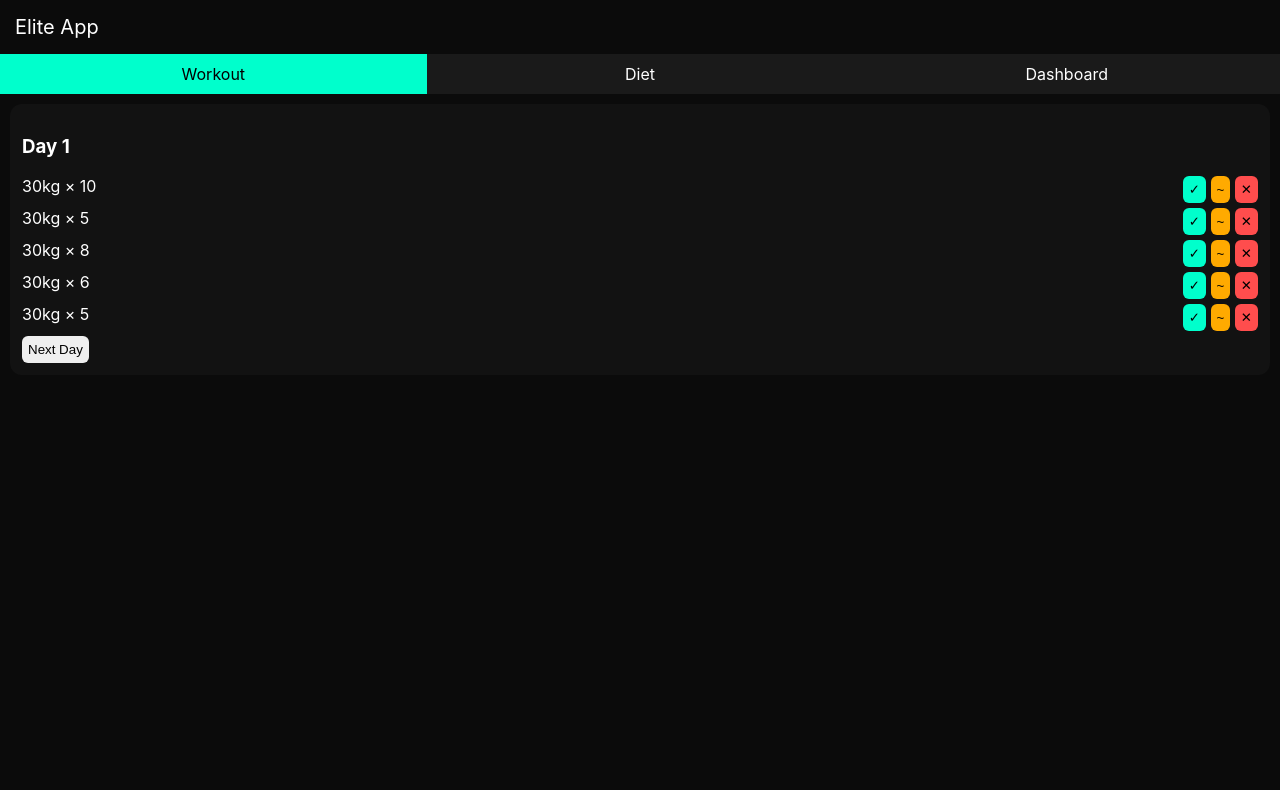
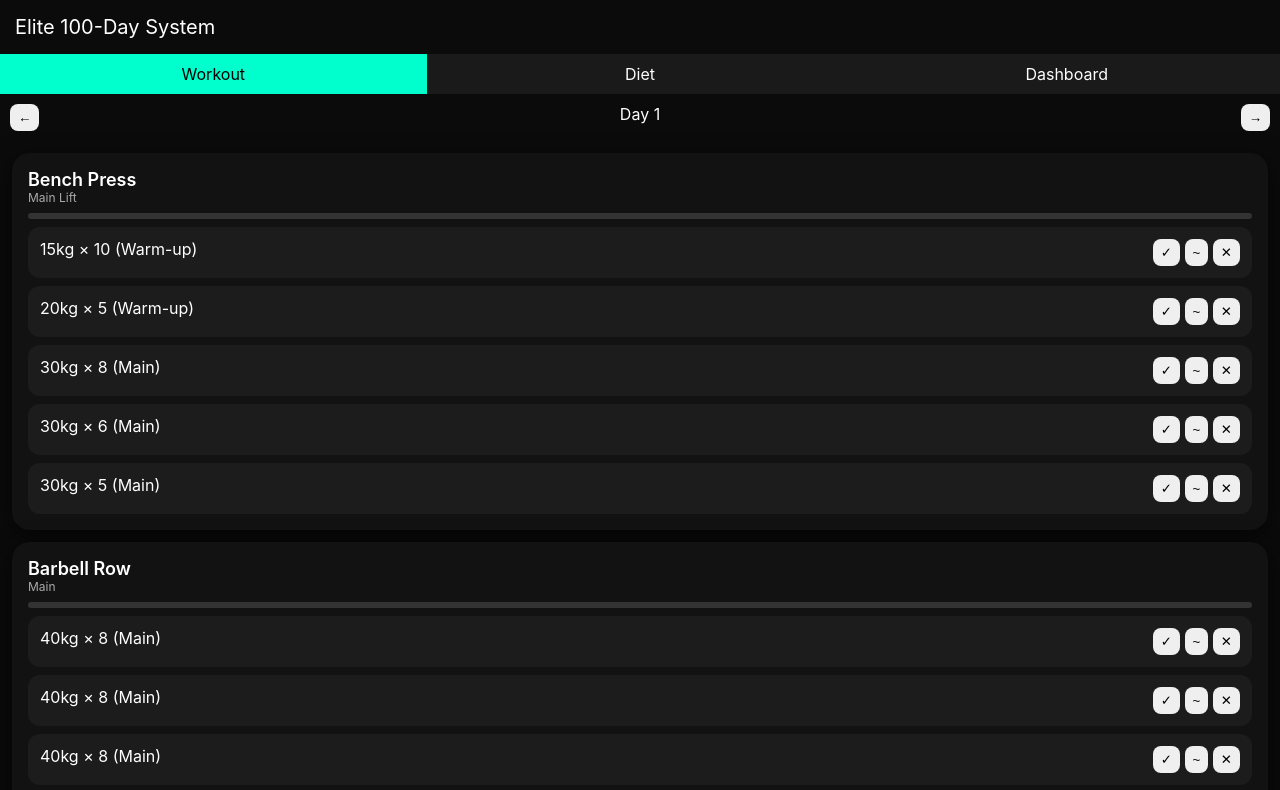
Before and after one commit to k2390p/iron-app, a plain HTML site: page index.html in a window 1280 px wide. Both pictures are taken after a click on the element "Workout". Shown: the top 790 px of the page. Drawn offline with nearby package versions, Linux system fonts and the light colour scheme.

Commit message:
Refactor index.html for title and styling updates
Updated the title and improved styling for various elements. Refactored functions for better clarity and organization.

```diff
--- a/index.html
+++ b/index.html
@@ -2,28 +2,49 @@
 <html>
 <head>
 <meta name="viewport" content="width=device-width, initial-scale=1">
-<title>Elite PWA</title>
-
+<title>Elite 100-Day App</title>
 <link rel="manifest" href="manifest.json">
-
 <script src="https://cdn.jsdelivr.net/npm/chart.js"></script>
 
 <style>
 body { margin:0; font-family:-apple-system; background:#0b0b0b; color:white; }
+
 header { padding:15px; font-size:20px; }
 
 .tabs { display:flex; }
 .tab { flex:1; text-align:center; padding:10px; background:#1a1a1a; }
 .active { background:#00ffcc; color:black; }
 
-.card { background:#121212; margin:10px; padding:12px; border-radius:12px; }
+.daybar { display:flex; justify-content:space-between; padding:10px; }
 
-.set { display:flex; justify-content:space-between; margin:5px 0; }
+.card {
+  background:#121212;
+  margin:12px;
+  padding:16px;
+  border-radius:18px;
+  box-shadow:0 6px 25px rgba(0,0,0,0.6);
+}
 
-button { padding:6px; border:none; border-radius:6px; }
-.done { background:#00ffcc; }
-.fail { background:#ff4d4d; }
-.mid { background:#ffaa00; }
+.exercise-name { font-size:18px; font-weight:600; }
+.type { font-size:12px; color:#aaa; }
+
+.progress { height:6px; background:#333; border-radius:10px; margin-top:8px; }
+.progress-bar { height:6px; background:#00ffcc; border-radius:10px; }
+
+.set {
+  display:flex;
+  justify-content:space-between;
+  padding:12px;
+  margin-top:8px;
+  border-radius:12px;
+  background:#1c1c1c;
+}
+
+.set.done { background:#00ffcc; color:black; }
+.set.fail { background:#ff4d4d; }
+.set.mid { background:#ffaa00; }
+
+button { border:none; border-radius:8px; padding:6px 8px; }
 
 input { width:100%; padding:8px; margin:5px 0; border-radius:8px; border:none; }
 </style>
@@ -31,12 +52,18 @@ input { width:100%; padding:8px; margin:5px 0; border-radius:8px; border:none; }
 
 <body>
 
-<header>Elite App</header>
+<header>Elite 100-Day System</header>
 
 <div class="tabs">
-  <div class="tab active" onclick="show('workout')">Workout</div>
-  <div class="tab" onclick="show('diet')">Diet</div>
-  <div class="tab" onclick="show('dashboard')">Dashboard</div>
+  <div class="tab active" onclick="showTab('workout')">Workout</div>
+  <div class="tab" onclick="showTab('diet')">Diet</div>
+  <div class="tab" onclick="showTab('dashboard')">Dashboard</div>
+</div>
+
+<div class="daybar">
+  <button onclick="prevDay()">←</button>
+  <div>Day <span id="dayNum"></span></div>
+  <button onclick="nextDay()">→</button>
 </div>
 
 <div id="workout"></div>
@@ -44,52 +71,127 @@ input { width:100%; padding:8px; margin:5px 0; border-radius:8px; border:none; }
 <div id="dashboard" style="display:none"></div>
 
 <script>
+let day = parseInt(localStorage.getItem("day")) || 1;
 let data = JSON.parse(localStorage.getItem("data")) || [];
 let meals = JSON.parse(localStorage.getItem("meals")) || [];
-let day = parseInt(localStorage.getItem("day")) || 1;
 
-function show(tab){
+function week(){ return Math.floor((day-1)/5); }
+function prog(){ return week()*2.5; }
+
+const days = ["Upper","Lower","Push","Pull","Legs"];
+
+function build(type){
+  let p = prog();
+
+  if(type==="Upper"){
+    return [
+      {name:"Bench Press",type:"Main Lift",sets:[
+        {w:15,r:10,t:"Warm-up"},
+        {w:20,r:5,t:"Warm-up"},
+        {w:30+p,r:8,t:"Main"},
+        {w:30+p,r:6,t:"Main"},
+        {w:30+p,r:5,t:"Main"}]},
+      {name:"Barbell Row",type:"Main",sets:[
+        {w:40+p,r:8,t:"Main"},{w:40+p,r:8,t:"Main"},
+        {w:40+p,r:8,t:"Main"},{w:40+p,r:8,t:"Main"}]},
+      {name:"OHP",type:"Accessory",sets:[
+        {w:30+p,r:6,t:"Accessory"},{w:30+p,r:6,t:"Accessory"}]}
+    ];
+  }
+
+  if(type==="Lower"){
+    return [
+      {name:"Squat",type:"Main",sets:[
+        {w:30,r:10,t:"Warm-up"},
+        {w:40,r:5,t:"Warm-up"},
+        {w:60+p,r:8,t:"Main"},
+        {w:60+p,r:6,t:"Main"},
+        {w:60+p,r:5,t:"Main"}]},
+      {name:"RDL",type:"Main",sets:[
+        {w:50+p,r:8,t:"Main"},{w:50+p,r:8,t:"Main"}]}
+    ];
+  }
+
+  if(type==="Push"){
+    return [
+      {name:"Incline DB Press",type:"Main",sets:[
+        {w:25+p,r:10,t:"Main"},{w:25+p,r:10,t:"Main"}]},
+      {name:"Shoulder Press",type:"Main",sets:[
+        {w:30+p,r:10,t:"Main"},{w:30+p,r:10,t:"Main"}]}
+    ];
+  }
+
+  if(type==="Pull"){
+    return [
+      {name:"Lat Pulldown",type:"Main",sets:[
+        {w:50+p,r:10,t:"Main"},{w:50+p,r:10,t:"Main"}]},
+      {name:"Row",type:"Main",sets:[
+        {w:40+p,r:10,t:"Main"},{w:40+p,r:10,t:"Main"}]}
+    ];
+  }
+
+  if(type==="Legs"){
+    return [
+      {name:"Leg Press",type:"Main",sets:[
+        {w:100+p,r:12,t:"Main"},{w:100+p,r:12,t:"Main"}]}
+    ];
+  }
+}
+
+function renderWorkout(){
+  let type = days[(day-1)%5];
+  let plan = build(type);
+
+  let html = "";
+
+  plan.forEach(ex=>{
+    let completed = data.filter(d=>d.day===day && d.ex===ex.name && d.status==="done").length;
+    let total = ex.sets.length;
+
+    html += `<div class="card">
+      <div class="exercise-name">${ex.name}</div>
+      <div class="type">${ex.type}</div>
+      <div class="progress"><div class="progress-bar" style="width:${(completed/total)*100}%"></div></div>`;
+
+    ex.sets.forEach((s,i)=>{
+      let entry = data.find(d=>d.day===day && d.ex===ex.name && d.set===i);
+      let cls = entry ? entry.status : "";
+
+      html += `<div class="set ${cls}">
+        <div>${s.w}kg × ${s.r} (${s.t})</div>
+        <div>
+          <button onclick="log('${ex.name}',${i},${s.w},'done')">✓</button>
+          <button onclick="log('${ex.name}',${i},${s.w},'mid')">~</button>
+          <button onclick="log('${ex.name}',${i},${s.w},'fail')">✕</button>
+        </div>
+      </div>`;
+    });
+
+    html += `</div>`;
+  });
+
+  document.getElementById("workout").innerHTML = html;
+  document.getElementById("dayNum").innerText = day;
+}
+
+function log(ex,set,w,status){
+  data.push({day,ex,set,w,status});
+  localStorage.setItem("data", JSON.stringify(data));
+  renderWorkout();
+}
+
+function nextDay(){ day++; localStorage.setItem("day", day); renderWorkout(); }
+function prevDay(){ if(day>1){day--; localStorage.setItem("day", day); renderWorkout();}}
+
+function showTab(tab){
   ["workout","diet","dashboard"].forEach(t=>{
     document.getElementById(t).style.display="none";
   });
   document.getElementById(tab).style.display="block";
 }
 
-// WORKOUT
-function workout(){
-  let html = `<div class="card"><h3>Day ${day}</h3>`;
-
-  let weight = 30 + (Math.floor(day/5)*2.5);
-
-  for(let i=1;i<=5;i++){
-    html += `
-    <div class="set">
-      <span>${weight}kg × ${[10,5,8,6,5][i-1]}</span>
-      <div>
-        <button class="done" onclick="log(${weight},'done')">✓</button>
-        <button class="mid" onclick="log(${weight},'mid')">~</button>
-        <button class="fail" onclick="log(${weight},'fail')">✕</button>
-      </div>
-    </div>`;
-  }
-
-  html += `<button onclick="nextDay()">Next Day</button></div>`;
-  document.getElementById("workout").innerHTML = html;
-}
-
-function log(w,s){
-  data.push({day,w,s});
-  localStorage.setItem("data", JSON.stringify(data));
-}
-
-function nextDay(){
-  day++;
-  localStorage.setItem("day", day);
-  workout();
-}
-
 // DIET
-function diet(){
+function renderDiet(){
   document.getElementById("diet").innerHTML = `
   <div class="card">
   <input id="cal" placeholder="Calories">
@@ -107,22 +209,18 @@ function addMeal(){
 }
 
 // DASHBOARD
-function dashboard(){
+function renderDashboard(){
   let c = meals.reduce((a,b)=>a+Number(b.c||0),0);
   let p = meals.reduce((a,b)=>a+Number(b.p||0),0);
 
   document.getElementById("dashboard").innerHTML = `
-  <div class="card">
-  Calories: ${c}<br>
-  Protein: ${p}
-  </div>`;
+  <div class="card">Calories: ${c}<br>Protein: ${p}</div>`;
 }
 
-workout();
-diet();
-dashboard();
+renderWorkout();
+renderDiet();
+renderDashboard();
 
-// SERVICE WORKER
 if ('serviceWorker' in navigator) {
   navigator.serviceWorker.register('sw.js');
 }
```
